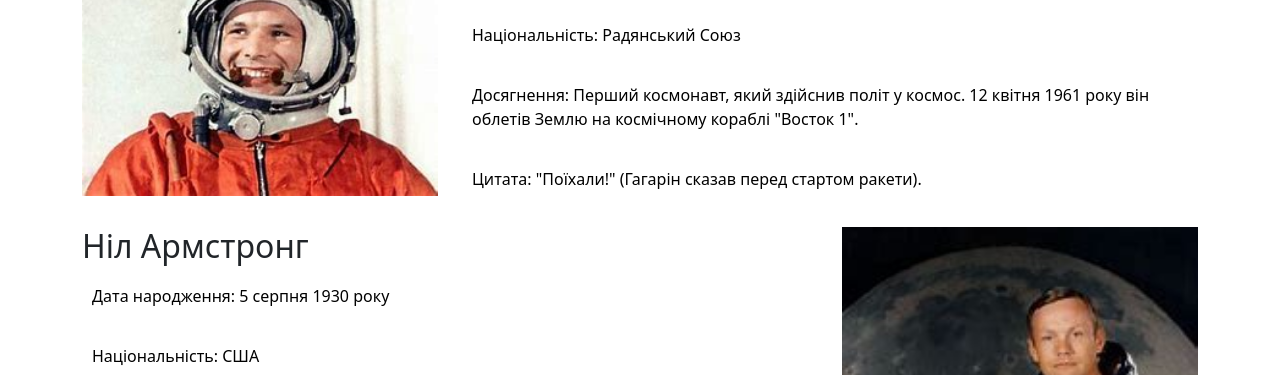
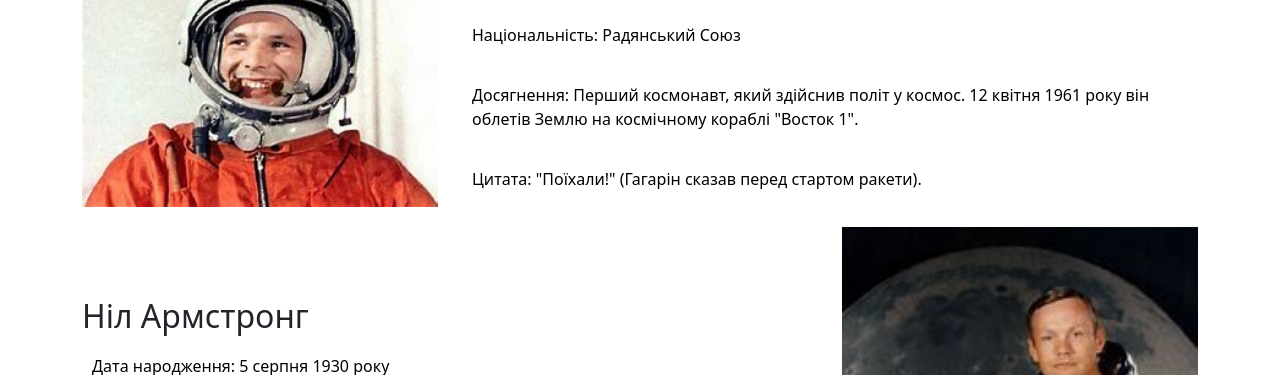
Before and after one commit to roman1983777/roman1983777.github.io, a plain HTML site: page space/kosmonavt.html in a window 1280 px wide. Shown: the part 725-1100 px from the top of the page. Drawn offline with nearby package versions, Linux system fonts and the light colour scheme.

Commit message:
Update kosmonavt.html

```diff
--- a/space/kosmonavt.html
+++ b/space/kosmonavt.html
@@ -11,6 +11,9 @@
     integrity="sha384-QWTKZyjpPEjISv5WaRU9OFeRpok6YctnYmDr5pNlyT2bRjXh0JMhjY6hW+ALEwIH" crossorigin="anonymous">
   <link rel="stylesheet" href="style.css">
   <style>
+      .row{
+            align-items:center;
+        }
     .vstup2 {
       background-image: url(astronaut.jpg);
       color: beige;
```
